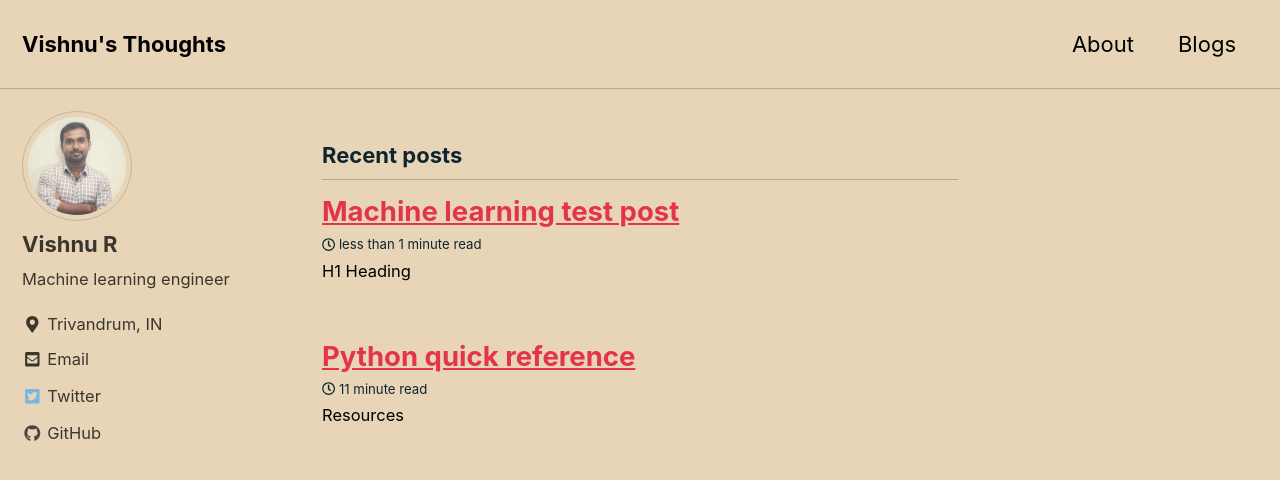
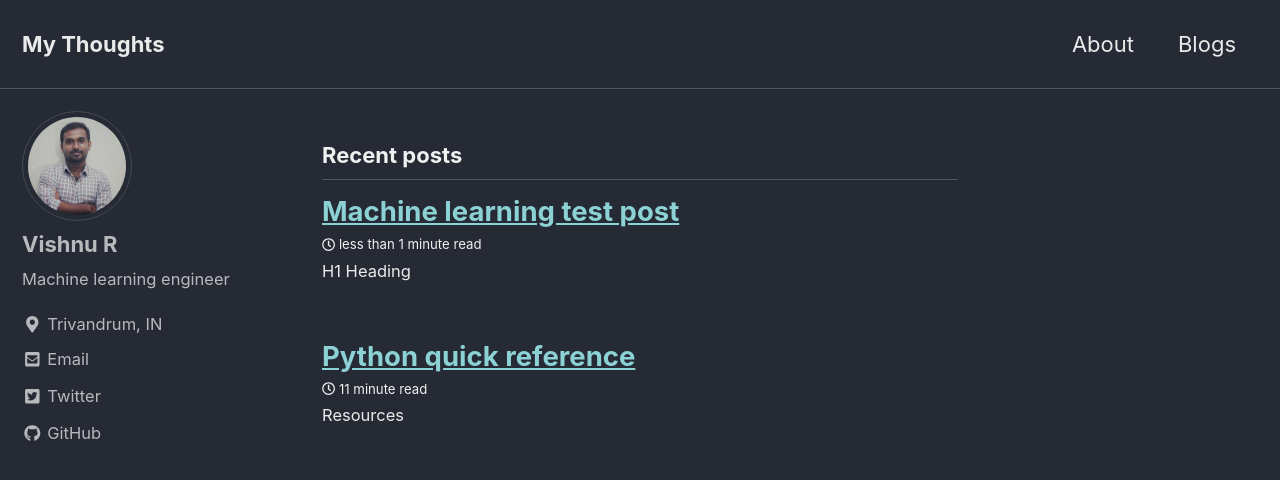
Before and after one commit to vishnurapps/vishnurapps.github.io, a Jekyll site: the page built from index.html, in a window 1280 px wide and 900 px high. Shown: the top 480 px of the window. Built offline with Jekyll 4.4.1, drawn with Linux system fonts in a browser that asks for light colours; cached includes are drawn as plain includes; nearby versions of some CDN libraries; the list of posts is cut into pages by our own code.

Commit message:
theme change

```diff
--- a/_config.yml
+++ b/_config.yml
@@ -12,11 +12,11 @@
 
 # theme                  : "minimal-mistakes-jekyll"
 remote_theme             : "mmistakes/minimal-mistakes@4.16.3"
-minimal_mistakes_skin    : "sunrise" # "air", "aqua", "contrast", "dark", "dirt", "neon", "mint", "plum", "sunrise"
+minimal_mistakes_skin    : "dark" # "air", "aqua", "contrast", "dark", "dirt", "neon", "mint", "plum", "sunrise"
 
 # Site Settings
 locale                   : "en-US"
-title                    : "Vishnu's Thoughts"
+title                    : "My Thoughts"
 title_separator          : "-"
 name                     : "Vishnu R"
 description              : "Machine Learning Engineer"
```
